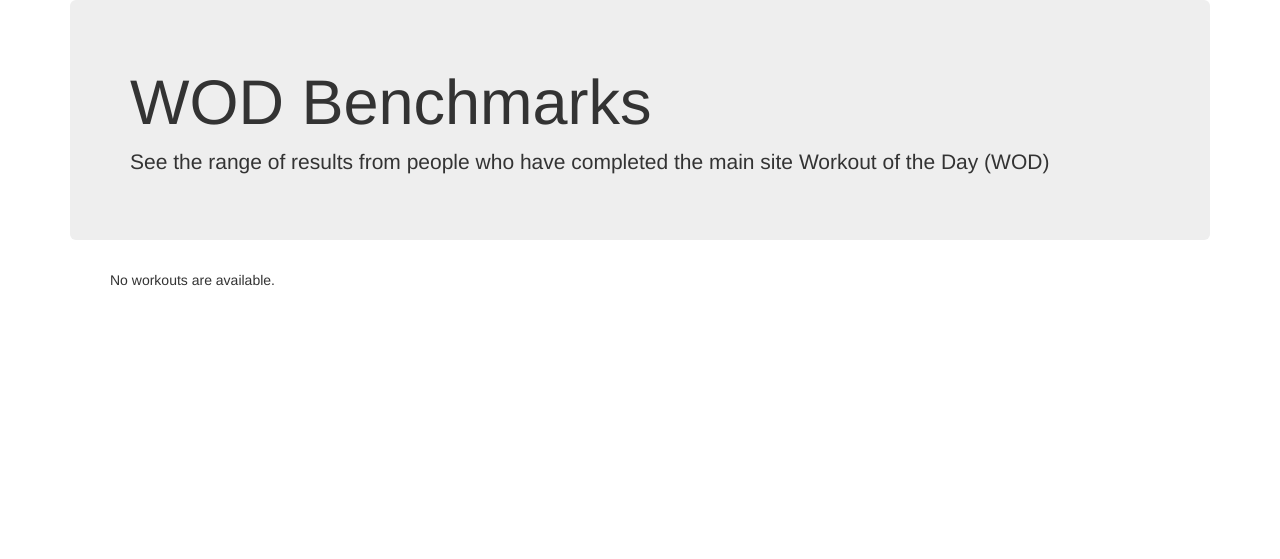
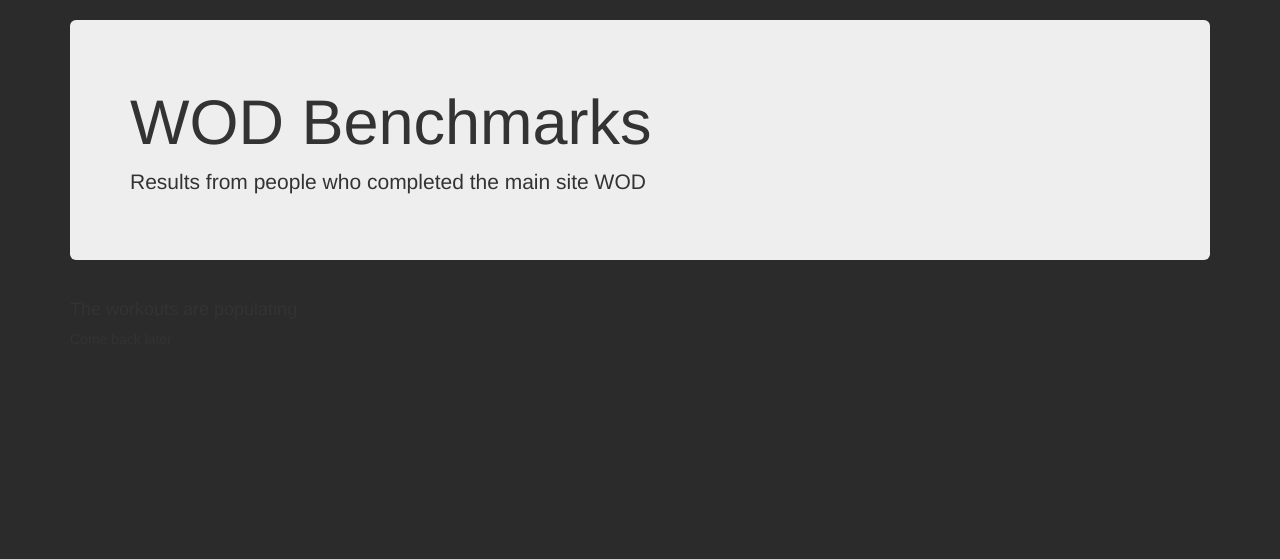
Before and after one commit to turnipsundae/fitjeb, a Django app: page / in a window 1280 px wide. Shown: the top 559 px of the page. Run offline with Django 3.2, Linux system fonts and the light colour scheme; data that the repository does not hold is empty; some libraries are stand-ins or nearby versions.

Commit message:
Style front page

```diff
--- /dev/null
+++ b/browse/static/browse/css/fitjeb.css
@@ -0,0 +1,39 @@
+/* Space out content a bit */
+body {
+  padding-top: 20px;
+  padding-bottom: 20px;
+  background-color: #2B2B2B;
+}
+
+/* Everything but the jumbotron gets side spacing for mobile first views */
+.header,
+.marketing,
+.footer {
+  padding-right: 15px;
+  padding-left: 15px;
+}
+
+.sleeve {
+    padding-top: 10px;
+    padding-bottom: 10px;
+}
+
+/* Cards */
+.card {
+    padding-top: 10px;
+    padding-bottom: 10px;
+    padding-left: 15px;
+    padding-right: 15px;
+    border-radius: 6px;
+    background-color: #F6F6F6;
+}
+.card > h4 > a {
+    /*color: #E9E581;*/
+}
+
+/*
+Black  #2B2B2B
+Red    #DE1B1B
+Cream  #F6F6F6
+Yellow #E9E581
+*/
--- a/browse/templates/browse/base.html
+++ b/browse/templates/browse/base.html
@@ -10,6 +10,9 @@
 
     <!-- Bootstrap -->
     <link href="{% static 'browse/css/bootstrap.min.css' %}" rel="stylesheet">
+
+    <!-- Custom CSS -->
+    <link href="{% static 'browse/css/fitjeb.css' %}" rel="stylesheet">
 
     <!-- HTML5 shim and Respond.js for IE8 support of HTML5 elements and media queries -->
     <!-- WARNING: Respond.js doesn't work if you view the page via file:// -->
--- a/browse/templates/browse/index.html
+++ b/browse/templates/browse/index.html
@@ -7,15 +7,21 @@
 <div class="container">
     <div class="jumbotron">
         <h1>WOD Benchmarks</h1>
-        <p class="lead">See the range of results from people who have completed the main site Workout of the Day (WOD)</p>
+        <p class="lead">Results from people who completed the main site WOD</p>
     </div>
 
-    <ul>
-    {% for workout in workout_list %}
-        <li><a href="/wods/{{ workout.id }}/">{{ workout.title }}</a></li>
-    {% empty %}
-        <p>No workouts are available.</p>
-    {% endfor %}
-    </ul>
+    <div class="row marketing">
+        {% for workout in workout_list %}
+        <div class="col-md-6 sleeve">
+            <div class="card">
+            <h4><a href="/wods/{{ workout.id }}/">{{ workout.title }}</a></h4>
+            <p>{{ workout.description|truncatewords:20 }}</p>
+            </div>
+        </div>
+        {% empty %}
+            <h4>The workouts are populating</h4>
+            <p>Come back later</p>
+        {% endfor %}
+    </div>
 </div>
 {% endblock content %}
```
